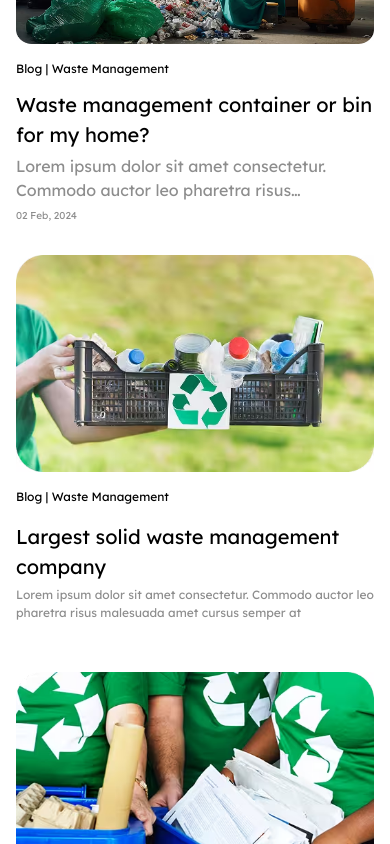
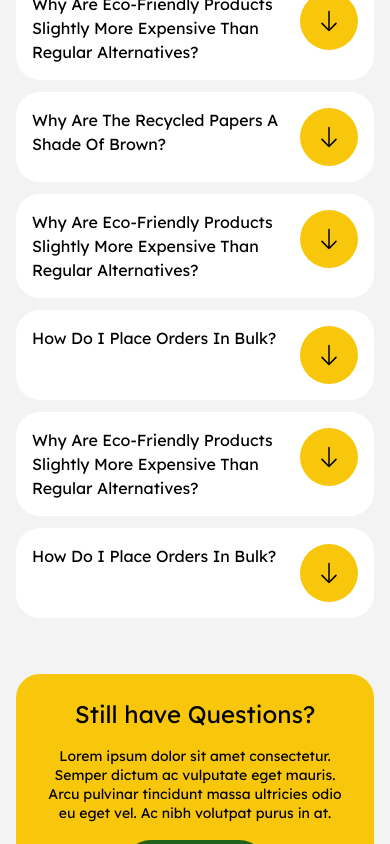
Before and after one commit to Ultroneous-Technologies-LLP/waste-managment, a Next.js app: page / in a window 390 px wide. Shown: the part 7060-7904 px from the top of the page. Built offline with nearby package versions, Linux system fonts and the light colour scheme.

Commit message:
created faq section

```diff
--- /dev/null
+++ b/src/components/home/FAQ/FAQS.tsx
@@ -0,0 +1,41 @@
+"use client";
+import { FC, useState } from "react";
+import { faqSections } from "@/types/home-type";
+import { ArrowWithBackGround } from "../../icons";
+
+interface FAQSProps {
+  data: faqSections["faq"];
+}
+
+const FAQS: FC<FAQSProps> = ({ data }) => {
+  const [openId, setOpenId] = useState<number | null>(null);
+
+  return (
+    <div className="pt-6 space-y-3">
+      {data.map((faq) => (
+        <div
+          key={faq.id}
+          className="bg-white rounded-3xl md:rounded-4xl p-4 xl:p-6"
+        >
+          <div className="flex justify-between gap-4">
+            <h3 className="text-base xl:text-2xl/7.5 max-w-63 md:max-w-154 xl:max-w-304.5 w-full">
+              {faq.questions}
+            </h3>
+            <ArrowWithBackGround
+              className="bg-primary-yellow size-14.5 border-transparent cursor-pointer"
+              width={22}
+              height={16}
+              svgClassName={`${
+                openId === faq.id ? "rotate-90" : "-rotate-90"
+              } text-black`}
+              onClick={() => setOpenId(openId === faq.id ? null : faq.id)}
+            />
+          </div>
+          {openId === faq.id && <p className="text-base pt-3">{faq.ans}</p>}
+        </div>
+      ))}
+    </div>
+  );
+};
+
+export default FAQS;
--- a/src/components/home/FAQ.tsx
+++ b/src/components/home/FAQ/index.tsx
@@ -1,20 +1,25 @@
 import { FC } from "react";
 import { Button, Container, Title } from "@/components/common";
 import { faqSections } from "@/types/home-type";
+import FAQS from "./FAQS";
 
-interface FAQProps {
+interface FAQsProps {
   data: faqSections;
 }
 
-const FAQ: FC<FAQProps> = ({ data }) => {
+const FAQ: FC<FAQsProps> = ({ data }) => {
   return (
-    <Container className="px-4 md:px-6 xl:px-12.5 py-12.5 md:py-20 xl:py-25">
+    <Container
+      className="px-4 md:px-6 xl:px-12.5 py-12.5 md:py-20 xl:py-25"
+      backgroundClassName="bg-anti-flash-white"
+    >
       <div>
         <Title title={data.title} className="text-center" />
         <p className="max-w-221.5 w-full mx-auto text-sm xl:text-xl leading-normal text-center font-light py-6">
           {data.description}
         </p>
       </div>
+      <FAQS data={data.faq} />
       <div className="mt-14 bg-primary-yellow max-w-164.5 w-full p-6 xl:p-12.5 rounded-3xl mx-auto">
         <h3 className="text-2xl xl:text-5xl leading-snug text-center">
           {data.haveQuestions.title}
--- a/src/components/layout/Header.tsx
+++ b/src/components/layout/Header.tsx
@@ -113,10 +113,10 @@ const Header: FC<HeaderProps> = ({
 
         {/* Desktop Nav */}
         <div
-          className={clsx("xl:max-w-150 xl:w-full hidden", {
-            "xl:block": !searchOpen,
-            hidden: searchOpen,
-          })}
+          className={clsx(
+            "xl:max-w-150 xl:w-full hidden",
+            searchOpen ? "xl:hidden" : "xl:block"
+          )}
         >
           <ul className="flex gap-6 justify-center text-base/normal">
             {navLinks}
--- a/src/content/home-page-data.json
+++ b/src/content/home-page-data.json
@@ -287,8 +287,33 @@
     "faq": [
       {
         "id": 1,
-        "questions": "",
-        "ans": ""
+        "questions": "Why Are Eco-Friendly Products Slightly More Expensive Than Regular Alternatives?",
+        "ans": "Lorem ipsum dolor sit amet consectetur. Semper dictum ac vulputate eget mauris. Arcu pulvinar tincidunt massa ultricies odio eu eget vel. Ac nibh volutpat purus in at."
+      },
+      {
+        "id": 2,
+        "questions": "Why Are The Recycled Papers A Shade Of Brown?",
+        "ans": "Lorem ipsum dolor sit amet consectetur. Semper dictum ac vulputate eget mauris. Arcu pulvinar tincidunt massa ultricies odio eu eget vel. Ac nibh volutpat purus in at."
+      },
+      {
+        "id": 3,
+        "questions": "Why Are Eco-Friendly Products Slightly More Expensive Than Regular Alternatives?",
+        "ans": "Lorem ipsum dolor sit amet consectetur. Semper dictum ac vulputate eget mauris. Arcu pulvinar tincidunt massa ultricies odio eu eget vel. Ac nibh volutpat purus in at."
+      },
+      {
+        "id": 4,
+        "questions": "How Do I Place Orders In Bulk?",
+        "ans": "Lorem ipsum dolor sit amet consectetur. Semper dictum ac vulputate eget mauris. Arcu pulvinar tincidunt massa ultricies odio eu eget vel. Ac nibh volutpat purus in at."
+      },
+      {
+        "id": 5,
+        "questions": "Why Are Eco-Friendly Products Slightly More Expensive Than Regular Alternatives?",
+        "ans": "Lorem ipsum dolor sit amet consectetur. Semper dictum ac vulputate eget mauris. Arcu pulvinar tincidunt massa ultricies odio eu eget vel. Ac nibh volutpat purus in at."
+      },
+      {
+        "id": 6,
+        "questions": "How Do I Place Orders In Bulk?",
+        "ans": "Lorem ipsum dolor sit amet consectetur. Semper dictum ac vulputate eget mauris. Arcu pulvinar tincidunt massa ultricies odio eu eget vel. Ac nibh volutpat purus in at."
       }
     ],
     "haveQuestions": {
--- a/src/pages/index.tsx
+++ b/src/pages/index.tsx
@@ -72,9 +72,9 @@ export default function Home() {
       <TransformingWaste data={homeData.transformingWasteSection} />
       <CitiesWeCovered data={homeData.citiesWeCoveredSection} />
       <DrivingImpact data={homeData.drivingImpactSection} />
+      <FAQ data={homeData.faqSections} />
       <GetMoreUpdates data={homeData.getMoreUpdatesSection} />
       <OurAchievements data={homeData.ourAchievementsSection} />
-      <FAQ data={homeData.faqSections} />
     </>
   );
 }
--- a/src/types/home-type.ts
+++ b/src/types/home-type.ts
@@ -85,6 +85,17 @@ export type drivingImpactSection = {
   };
 };
 
+export type faqSections = {
+  title: string;
+  description: string;
+  faq: {
+    id: number;
+    questions: string;
+    ans: string;
+  }[];
+  haveQuestions: { title: string; description: string; buttonLabel: string };
+};
+
 export type getMoreUpdatesSection = {
   title: string;
   latestBlog: {
@@ -119,16 +130,6 @@ export type ourAchievementsSection = {
     alt: string;
   }[];
 };
-export type faqSections = {
-  title: string;
-  description: string;
-  faq: {
-    id: number;
-    question: string;
-    ans: string;
-  }[];
-  haveQuestions: { title: string; description: string; buttonLabel: string };
-};
 
 export type homeData = {
   heroSection: heroSection;
```
